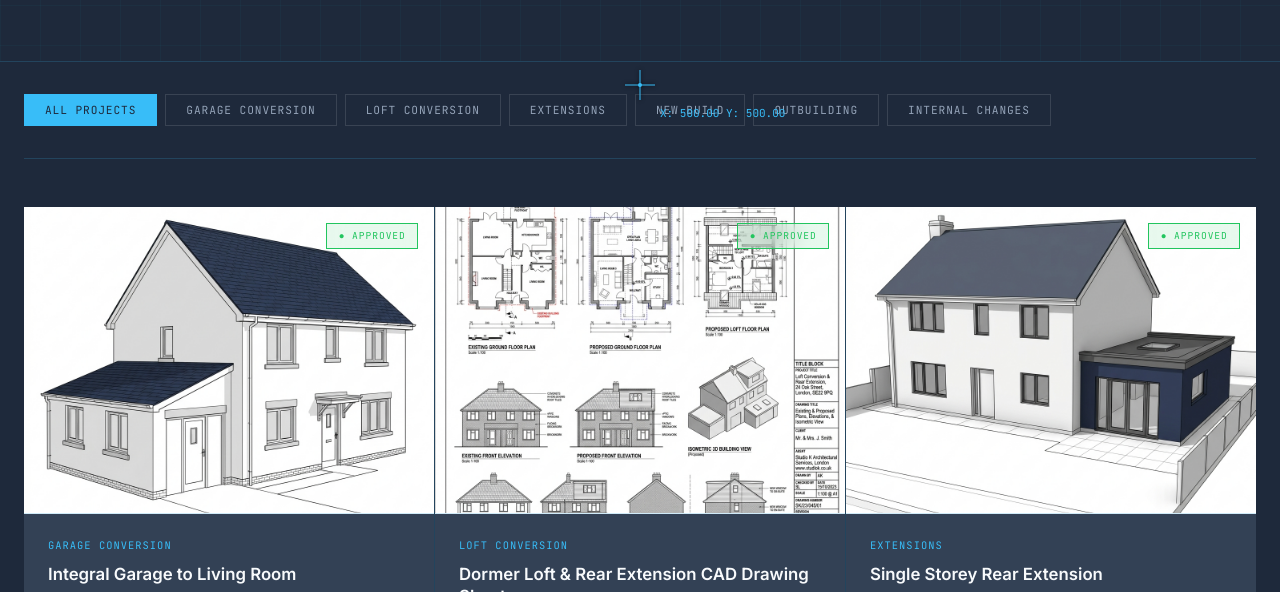
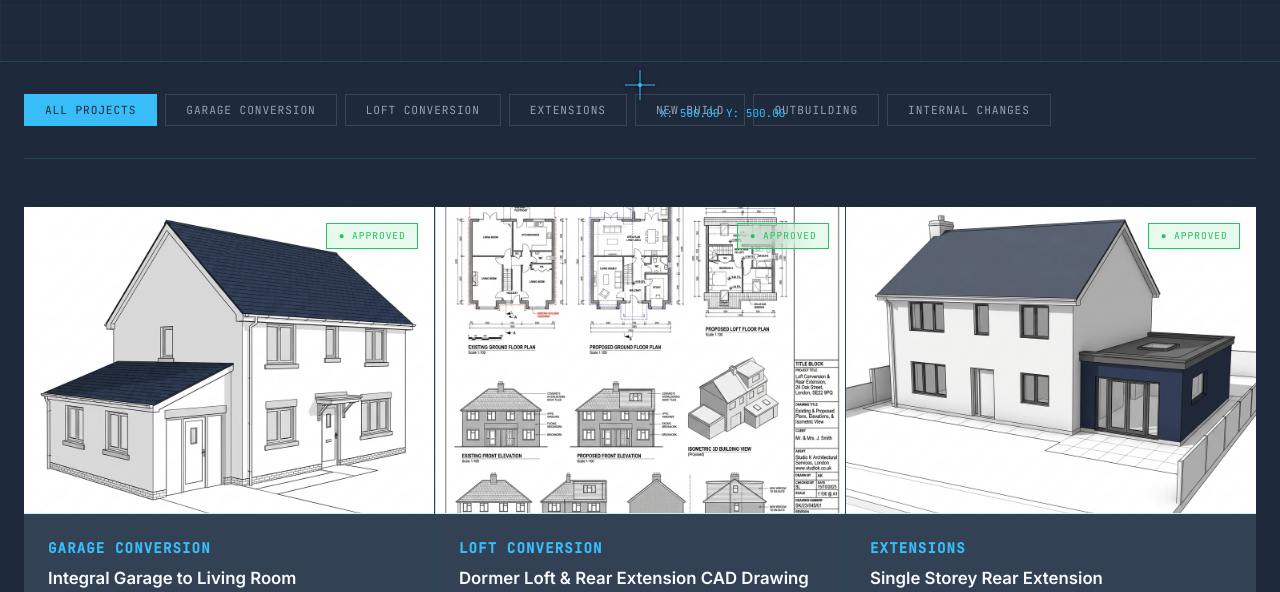
Before and after one commit to saeedsbr/buildcares-portfolio, a plain HTML site: page portfolio.html in a window 1280 px wide. Shown: the part 315-907 px from the top of the page. Drawn offline with Linux system fonts and the light colour scheme.

Commit message:
Increase font size and weight of service category labels (e.g. GARAGE CONVERSION, LOFT CONVERSION) across portfolio and service cards for better legibility

```diff
--- a/css/style.css
+++ b/css/style.css
@@ -1394,7 +1394,8 @@ button, a {
   color: var(--text-primary);
   margin-top: 1.25rem;
   margin-bottom: 0.5rem;
-  font-size: 1rem;
+  font-size: 1.25rem;
+  font-weight: 600;
 }
 
 .feature-card .text-body {
--- a/portfolio.html
+++ b/portfolio.html
@@ -184,11 +184,12 @@
 
         .pf-tag {
             font-family: var(--font-mono);
-            font-size: 0.65rem;
-            letter-spacing: 0.1em;
+            font-size: 0.88rem;
+            font-weight: 600;
+            letter-spacing: 0.08em;
             color: var(--accent-cyan);
             text-transform: uppercase;
-            margin-bottom: 0.6rem;
+            margin-bottom: 0.5rem;
         }
 
         .pf-card-title {
```
